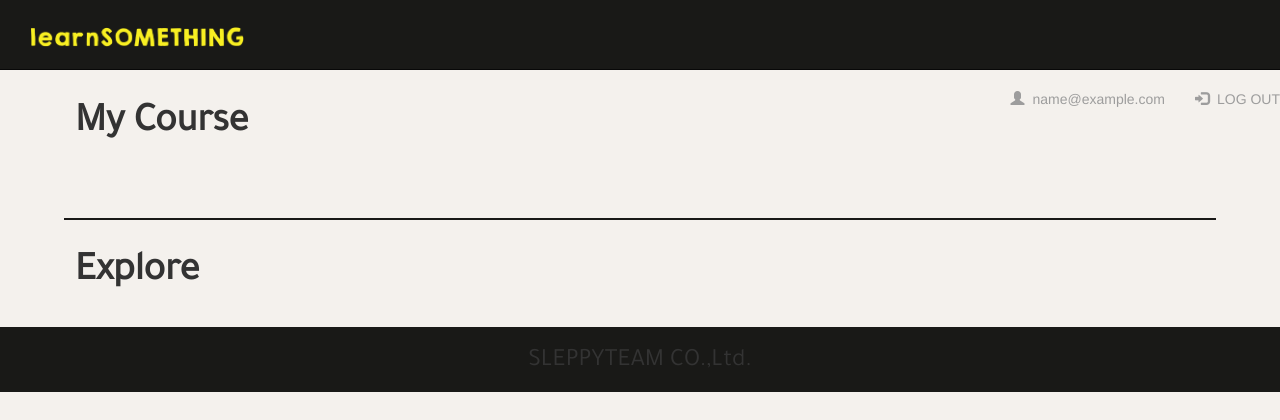
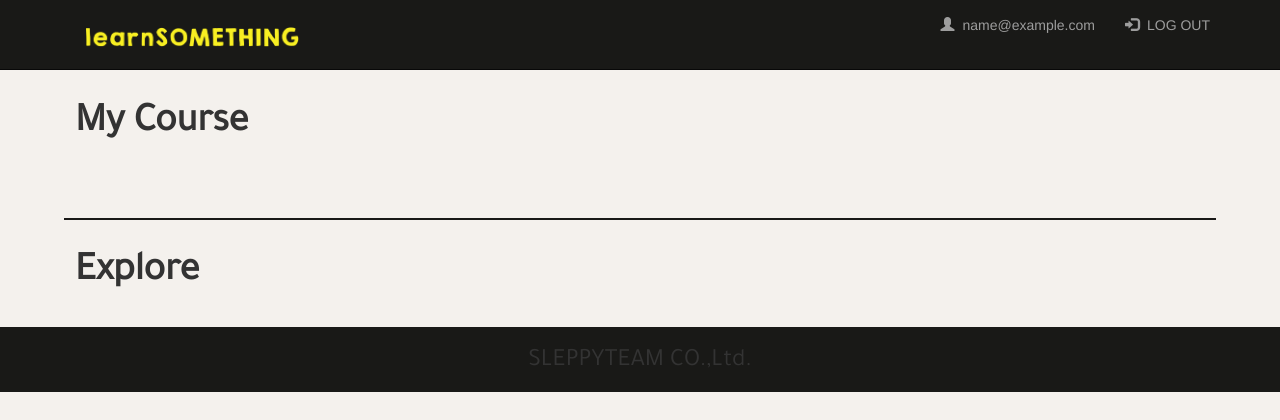
Before and after one commit to petenrp/LEARNSOMETHING, a PHP site: page / in a window 1280 px wide. Shown: the top 420 px of the page. Run offline with PHP 8.4, Linux system fonts and the light colour scheme; the visitor is signed in with stand-in values (Sample User, id 1); data that the repository does not hold is empty.

Commit message:
[index] fix toolbar (again)

```diff
--- a/index.php
+++ b/index.php
@@ -46,11 +46,12 @@
 
   <body style="background-color:#F4F1ED">
     <nav class="navbar navbar-inverse navbar-fixed-top" style="width: 100%; height:70px; background: #191917">
-        <div class="container navbar-header">
-            <a class="navbar-brand" href="http://sleepy.hackathon.ilab.sit.kmutt.ac.th" style="margin: 12px 0; height: 100%;">
-                <img src="img/weblogo.png" alt="logo" style="Height:20px;">
-            </a>
-        </div>
+        <div class="container">
+            <div class="navbar-header">
+                <a class="navbar-brand" href="http://sleepy.hackathon.ilab.sit.kmutt.ac.th" style="margin: 12px 0; height: 100%;">
+                    <img src="img/weblogo.png" alt="logo" style="Height:20px;">
+                </a>
+            </div>
 
             <ul class="nav navbar-nav navbar-right">
                 <li><a href="#"><span class="glyphicon glyphicon-user" style="margin-right: 8px"></span><?php echo $_SESSION["email"]; ?></a></li>
@@ -64,7 +65,8 @@
                 <li><a href="#">CSS</a></li>
                 <li><a href="#">JavaScript</a></li>
                 </ul>
-            </div> -->
+            </div>  -->
+        </div>
     </nav>
 
     <p style="font-family: 'Tajawal', sans-serif; font-weight: bold; font-size: 40px; margin: 40px 75px; padding-top: 56px">My Course</p>
```
